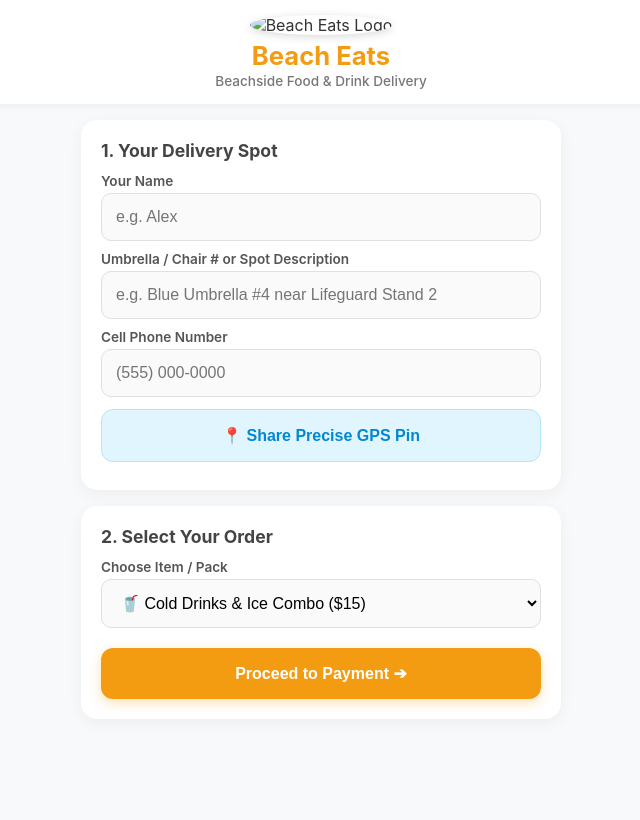
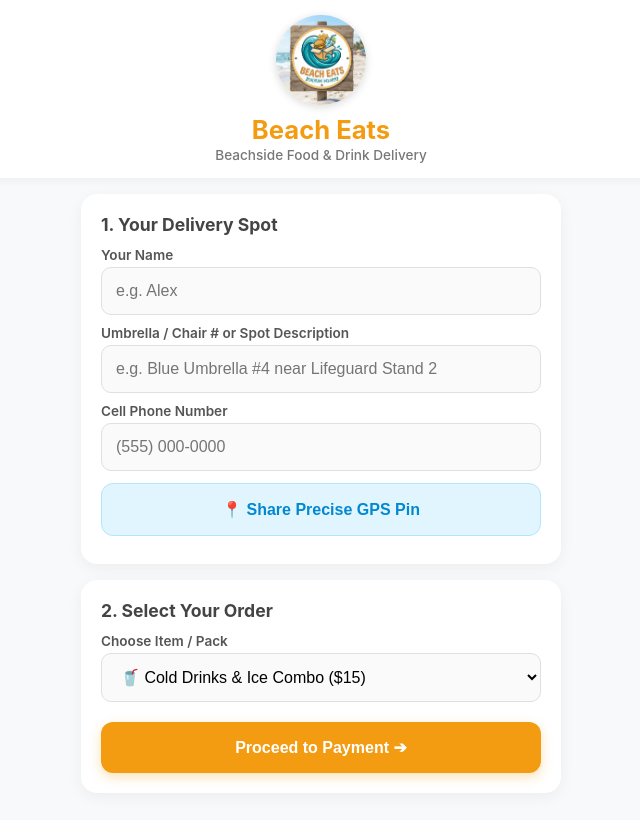
Before and after one commit to wpb200129/Beach-Eats-, a plain HTML site: page index.html in a window 1280 px wide. Shown: the whole page, without its empty margins (319-959 px from the left). Drawn offline with nearby package versions, Linux system fonts and the light colour scheme.

Commit message:
Replace logo image with logo1.png

```diff
--- a/index.html
+++ b/index.html
@@ -142,7 +142,7 @@
 
   <div class="app-header">
     <!-- Make sure to upload your logo image as logo.png to your GitHub repository -->
-<img src="logo.png" alt="Beach Eats Logo" class="app-logo">
+<img src="logo1.png" alt="Beach Eats Logo" class="app-logo">
     <h1>Beach Eats</h1>
     <p>Beachside Food & Drink Delivery</p>
   </div>
```
